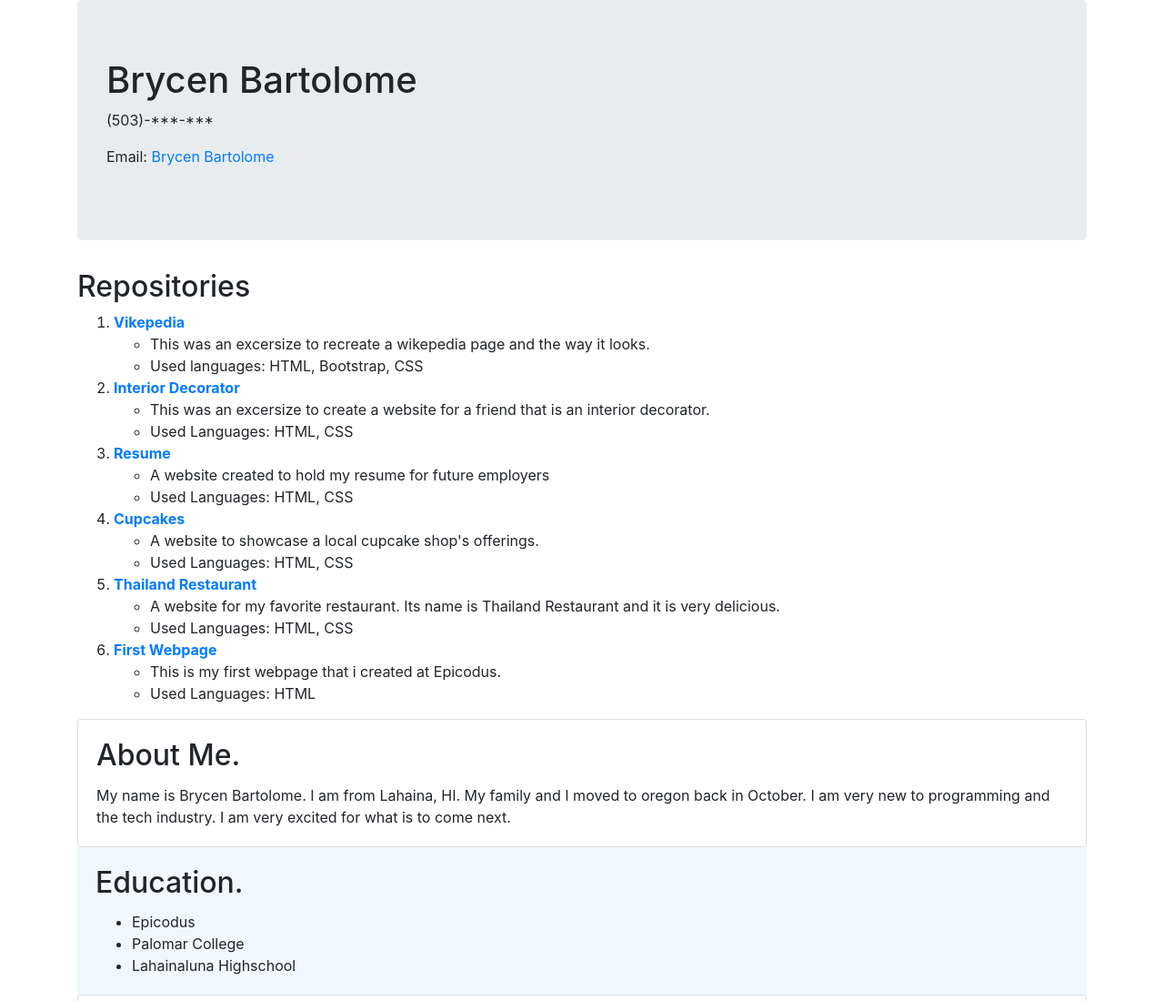
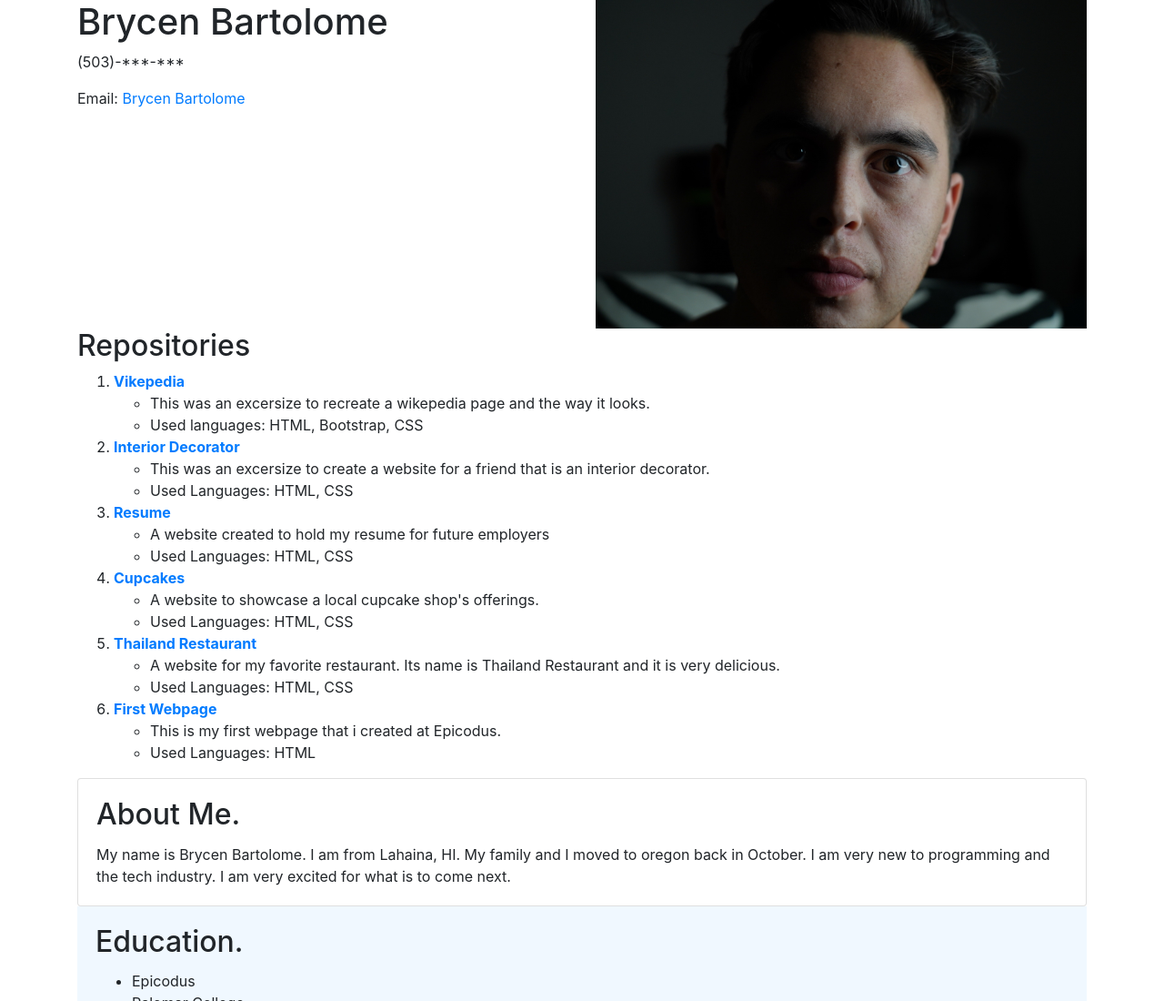
Before and after one commit to BrycenGit/portfolio-landing-page, a plain HTML site: page index.html in a window 1280 px wide. Shown: the top 1100 px of the page at 91% size. Drawn offline with Linux system fonts and the light colour scheme.

Commit message:
add photo of myself

```diff
--- a/css/styles.css
+++ b/css/styles.css
@@ -1,3 +1,10 @@
 .blue {
   background-color: aliceblue;
 }
+
+.col-6 img {
+  display: block;
+  margin-left: auto;
+  margin-right: auto;
+  width: 100%;
+}
--- a/index.html
+++ b/index.html
@@ -8,11 +8,17 @@
   <body>
     <div class="container">
 
-      <div class="jumbotron">
-        <h1>Brycen Bartolome</h1>
-        <p>(503)-***-***</p>
-        <p>Email:<a href="mailto:brycenbartolome@gmail.com"> Brycen Bartolome</a></p>
+      <div class="row">
+        <div class="col-6">
+          <h1>Brycen Bartolome</h1>
+          <p>(503)-***-***</p>
+          <p>Email:<a href="mailto:brycenbartolome@gmail.com"> Brycen Bartolome</a></p>
+        </div>
+        <div class="col-6">
+          <img src="img/me.JPG" class="me">
+        </div>
       </div>
+
 
       <div>
         <h2>Repositories</h2>
```
Also changed, not shown: img/me.JPG (added).
